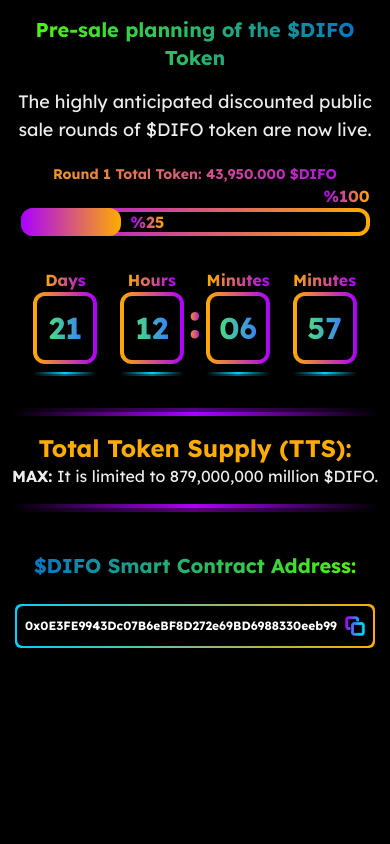
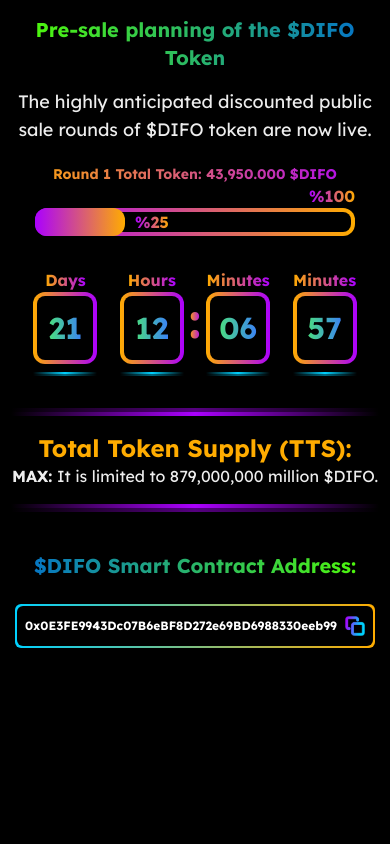
Before and after one commit to Skaimarvas/difo, a Next.js app: page / in a window 390 px wide. Shown: the top 844 px of the page. Built offline with nearby package versions, Linux system fonts and the light colour scheme.

Commit message:
decrease width

```diff
--- a/src/components/atoms/ProgressBar.tsx
+++ b/src/components/atoms/ProgressBar.tsx
@@ -2,7 +2,7 @@ import React from "react";
 
 const ProgressBar = () => {
   return (
-    <div className="flex flex-col lg:w-[400px] w-[600px] sm:w-[349px] mx-auto">
+    <div className="flex flex-col lg:w-[400px] w-[600px] sm:w-[320px] mx-auto">
       <div className="flex justify-end">
         <span className="bg-gradient-to-r from-[#AB00FF] to-[#FFAC00] bg-clip-text text-transparent text-right font-extrabold">
           %100
@@ -12,8 +12,8 @@ const ProgressBar = () => {
         <div className="flex justify-start p-1 rounded-xl w-full bg-gradient-to-r from-[#AB00FF] to-[#FFAC00]">
           <div className="flex items-center justify-center h-5 w-full bg-black rounded-lg"></div>
         </div>
-        <div className="absolute left-0 p-[14px] justify-center h-5 sm:w-[100px] lg:w-[120px] w-[150px] bg-gradient-to-r from-[#AB00FF] to-[#FFAC00] rounded-xl"></div>
-        <div className="absolute left-[160px] lg:left-[130px] sm:left-[110px] top-[2px]">
+        <div className="absolute left-0 p-[14px] justify-center h-5 sm:w-[90px] lg:w-[120px] w-[150px] bg-gradient-to-r from-[#AB00FF] to-[#FFAC00] rounded-xl"></div>
+        <div className="absolute left-[160px] lg:left-[130px] sm:left-[100px] top-[2px]">
           <span className="bg-gradient-to-r from-[#AB00FF] to-[#FFAC00] bg-clip-text text-transparent text-center font-bold">
             %25
           </span>
```
